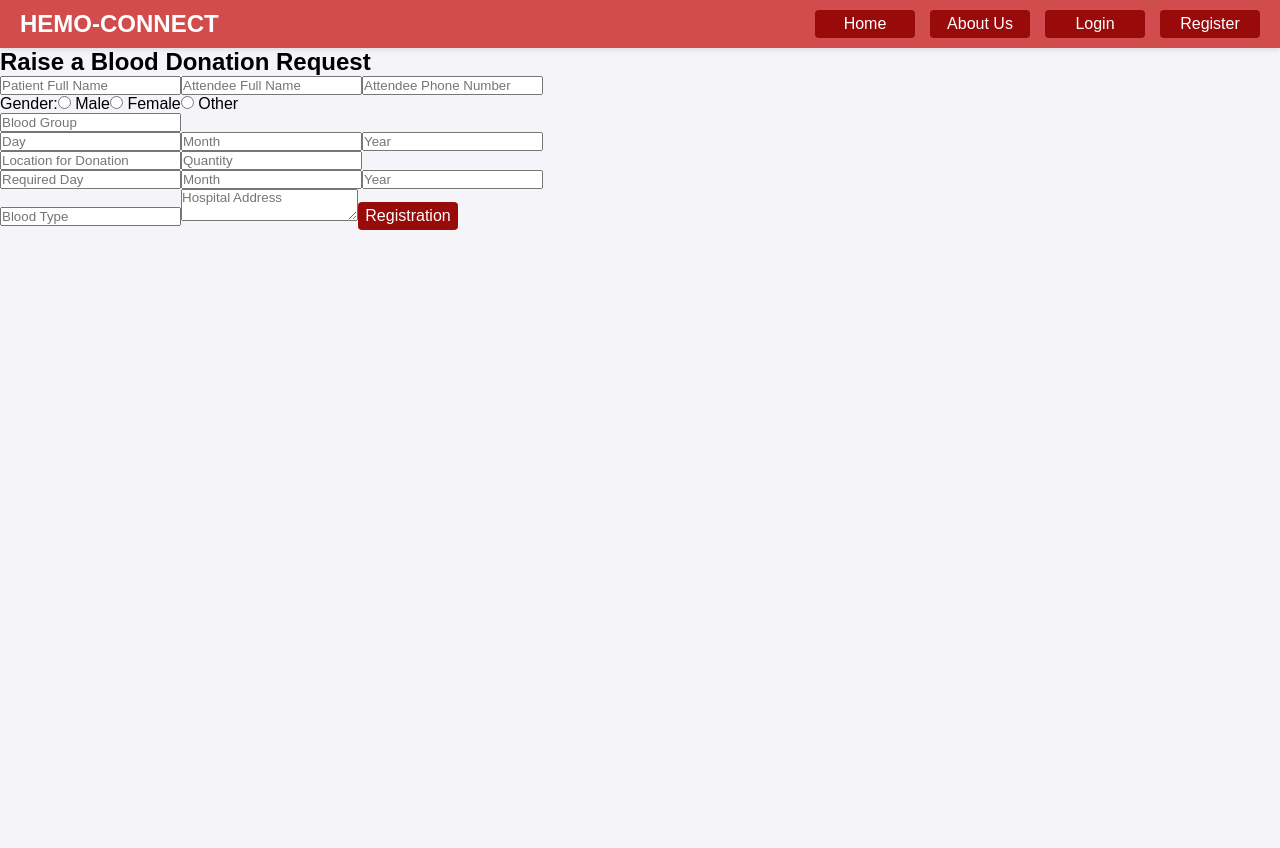
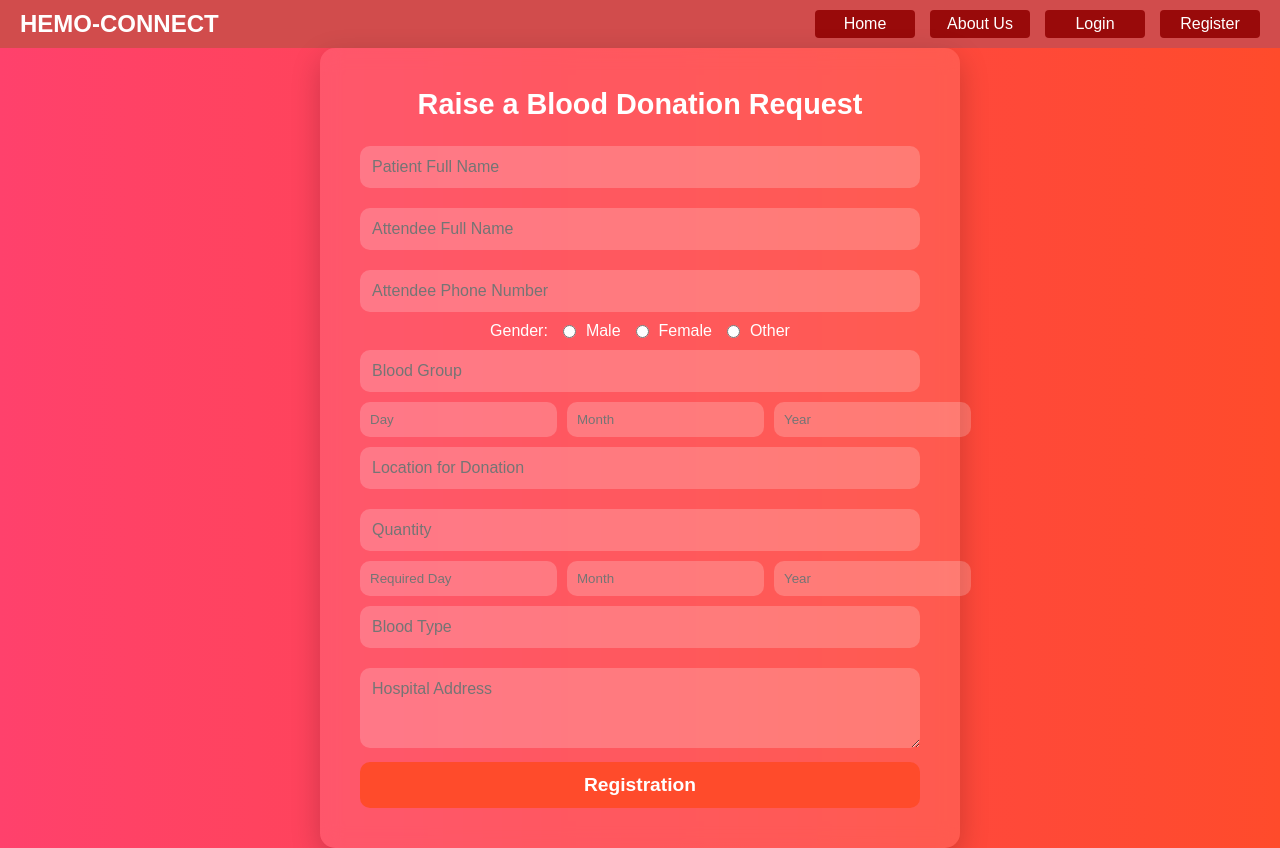
Before and after one commit to codevtadiii/Serverless-auth-MERN, a React (Create React App) app in the folder my-app/: page /request-form in a window 1280 px wide. Before the commit the page ends 800 px from the top, so only its background shows below. Built offline with nearby package versions, Linux system fonts and the light colour scheme.

Commit message:
Update RequestForm.js

```diff
--- a/my-app/src/pages/RequestForm.js
+++ b/my-app/src/pages/RequestForm.js
@@ -1,46 +1,45 @@
 import React from "react";
+import "./style.css";
 
 function RequestForm() {
   return (
-    <div className="flex justify-center items-center min-h-screen bg-gray-100">
-      <div className="bg-blue-100 p-6 rounded-lg shadow-lg w-3/5">
-        <h2 className="text-xl font-bold mb-4">Raise a Blood Donation Request</h2>
+    <div className="form-container">
+      <div className="glassmorphism">
+        <h2 className="form-title">Raise a Blood Donation Request</h2>
 
-        <form className="space-y-4">
-          <input type="text" placeholder="Patient Full Name" className="w-full p-2 border rounded" />
-          <input type="text" placeholder="Attendee Full Name" className="w-full p-2 border rounded" />
-          <input type="text" placeholder="Attendee Phone Number" className="w-full p-2 border rounded" />
+        <form className="form">
+          <input type="text" placeholder="Patient Full Name" className="input-field" />
+          <input type="text" placeholder="Attendee Full Name" className="input-field" />
+          <input type="text" placeholder="Attendee Phone Number" className="input-field" />
 
-          <div>
-            <label className="mr-2">Gender:</label>
-            <input type="radio" name="gender" value="Male" className="mr-1" /> Male
-            <input type="radio" name="gender" value="Female" className="ml-4 mr-1" /> Female
-            <input type="radio" name="gender" value="Other" className="ml-4 mr-1" /> Other
+          <div className="radio-group">
+            <label>Gender:</label>
+            <input type="radio" name="gender" value="Male" className="radio-btn" /> Male
+            <input type="radio" name="gender" value="Female" className="radio-btn" /> Female
+            <input type="radio" name="gender" value="Other" className="radio-btn" /> Other
           </div>
 
-          <input type="text" placeholder="Blood Group" className="w-full p-2 border rounded" />
+          <input type="text" placeholder="Blood Group" className="input-field" />
 
-          <div className="flex space-x-2">
-            <input type="text" placeholder="Day" className="w-1/3 p-2 border rounded" />
-            <input type="text" placeholder="Month" className="w-1/3 p-2 border rounded" />
-            <input type="text" placeholder="Year" className="w-1/3 p-2 border rounded" />
+          <div className="date-group">
+            <input type="text" placeholder="Day" className="date-input" />
+            <input type="text" placeholder="Month" className="date-input" />
+            <input type="text" placeholder="Year" className="date-input" />
           </div>
 
-          <input type="text" placeholder="Location for Donation" className="w-full p-2 border rounded" />
-          <input type="text" placeholder="Quantity" className="w-full p-2 border rounded" />
+          <input type="text" placeholder="Location for Donation" className="input-field" />
+          <input type="text" placeholder="Quantity" className="input-field" />
 
-          <div className="flex space-x-2">
-            <input type="text" placeholder="Required Day" className="w-1/3 p-2 border rounded" />
-            <input type="text" placeholder="Month" className="w-1/3 p-2 border rounded" />
-            <input type="text" placeholder="Year" className="w-1/3 p-2 border rounded" />
+          <div className="date-group">
+            <input type="text" placeholder="Required Day" className="date-input" />
+            <input type="text" placeholder="Month" className="date-input" />
+            <input type="text" placeholder="Year" className="date-input" />
           </div>
 
-          <input type="text" placeholder="Blood Type" className="w-full p-2 border rounded" />
-          <textarea placeholder="Hospital Address" className="w-full p-2 border rounded h-20"></textarea>
+          <input type="text" placeholder="Blood Type" className="input-field" />
+          <textarea placeholder="Hospital Address" className="input-field textarea"></textarea>
 
-          <button type="submit" className="w-full bg-red-500 text-white py-2 rounded">
-            Registration
-          </button>
+          <button type="submit" className="submit-btn">Registration</button>
         </form>
       </div>
     </div>
```
